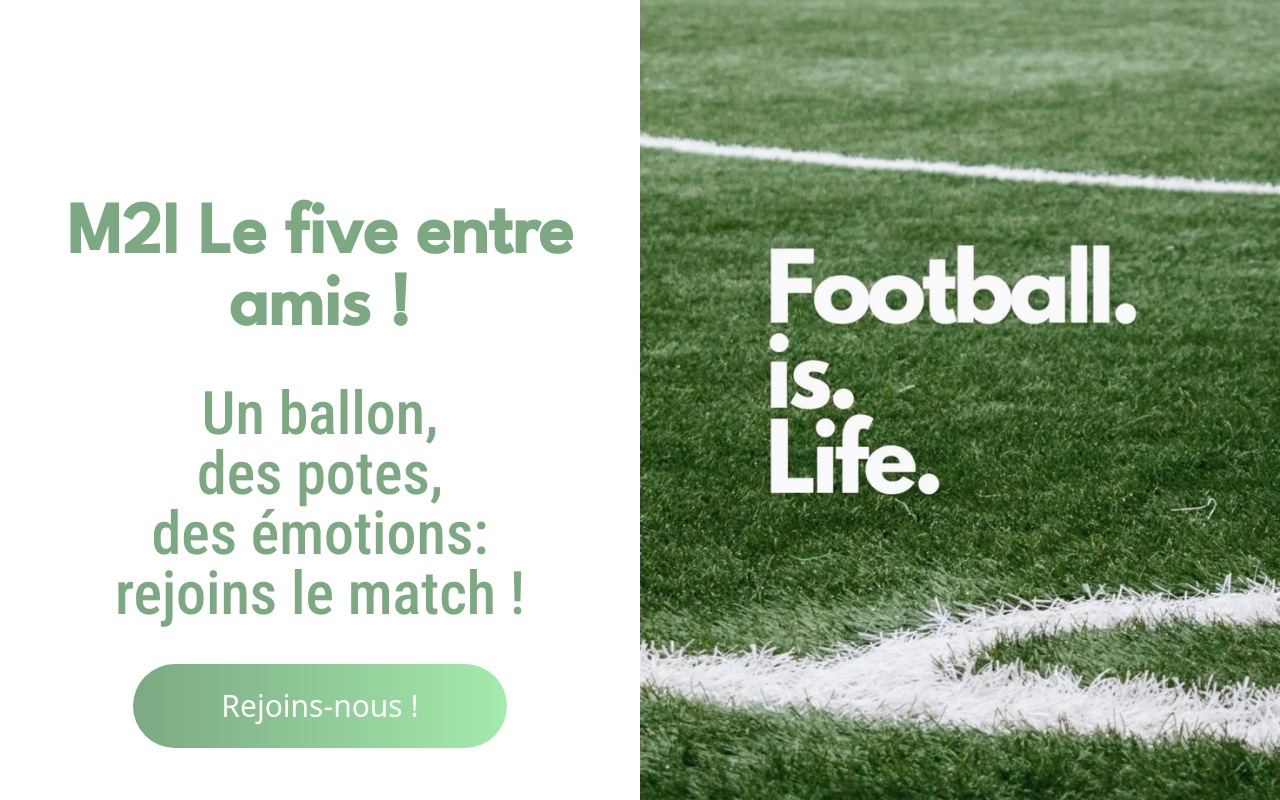
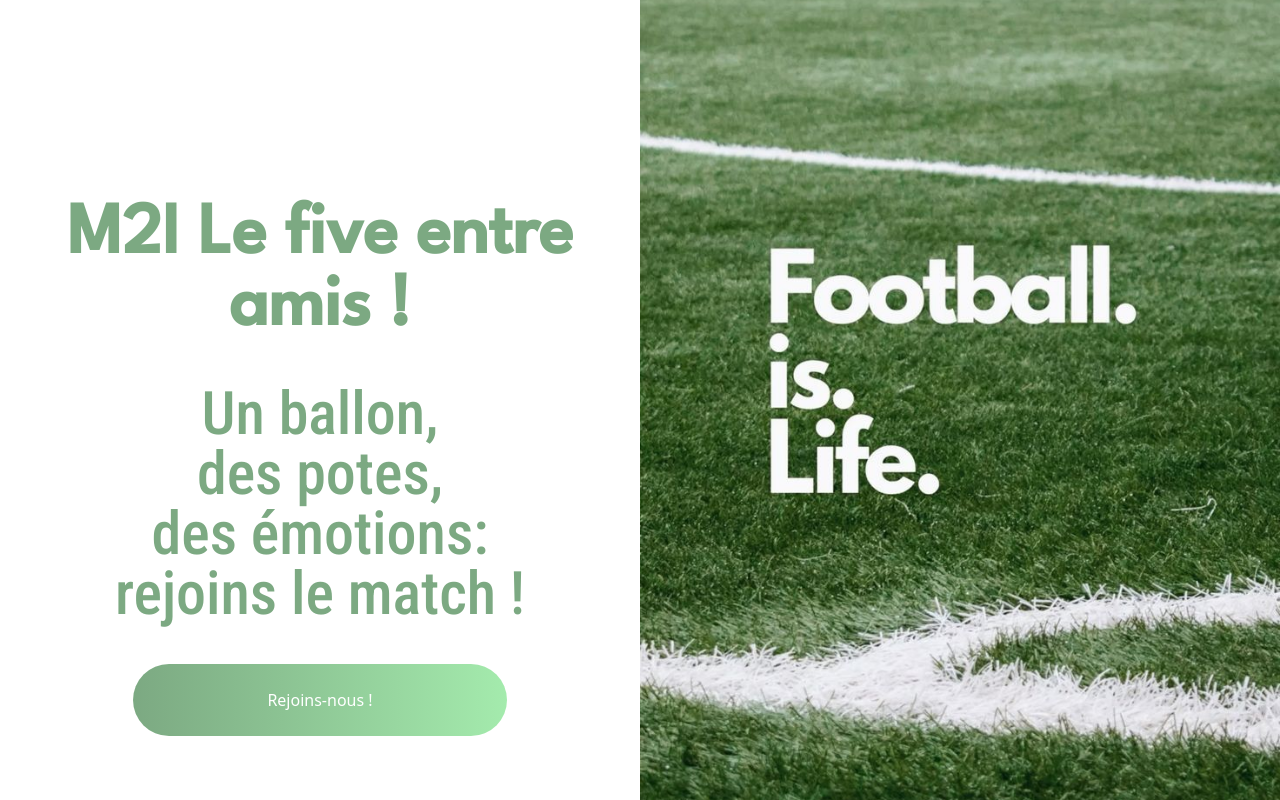
Before and after one commit to Matthieu77220/M2I_Site_Web, a React (Vite) app in the folder app-web/: page / in a window 1280 px wide. Built offline with nearby package versions, Linux system fonts and the light colour scheme.

Commit message:
:money-with-wings: redirection ajouté

```diff
--- a/app-web/package.json
+++ b/app-web/package.json
@@ -16,10 +16,11 @@
     "express": "^5.1.0",
     "express-session": "^1.18.2",
     "mysql2": "^3.15.2",
-    "react": "^19.1.1",
-    "react-dom": "^19.1.1",
+    "react": "^18.3.1",
+    "react-dom": "^18.3.1",
     "react-icons": "^5.5.0",
     "react-router": "^7.9.4",
+    "react-router-dom": "^7.9.4",
     "tailwindcss": "^4.1.14"
   },
   "devDependencies": {
--- a/app-web/src/App.jsx
+++ b/app-web/src/App.jsx
@@ -2,11 +2,20 @@ import { useState } from 'react'
 import reactLogo from './assets/react.svg'
 import viteLogo from '/vite.svg'
 import './css/style.css'
+import {BrowserRouter as Router, Routes, Route} from 'react-router-dom'
 import Home from "./Home.jsx"
+import FormulaireInscription from "./FormulaireInscription.jsx"
 
 function App() {
   return (
-    <Home />
+    <>
+      <Router>
+        <Routes>
+          <Route path="/" element={<Home />} />
+          <Route path="/FormulaireInscription" element={<FormulaireInscription />} />
+        </Routes>
+      </Router>
+    </>
   )
 }
 
--- a/app-web/src/Home.jsx
+++ b/app-web/src/Home.jsx
@@ -1,6 +1,9 @@
 import './css/style.css'
+import { useNavigate } from 'react-router';
 
 function Home() {
+
+    const navigate = useNavigate()
 
   return (
     <>
@@ -46,13 +49,11 @@ function Home() {
           xl:p-6
           hover:opacity-80 hover:cursor-pointer hover:w-8/12 hover:bg-linear-to-r hover:from-[#a4ebad] hover:to-[#7CA982] hover:duration-300
           "
+          onClick={() => navigate('/formulaireinscription')}
           >
-            <p className="
-            md:text-2xl
-            lg:text-2xl
-            xl:text-3xl
-            ">
-              Rejoins-nous !</p>
+            <p className="text-white" id="btn-Home-Inscription">
+                Rejoins-nous !
+            </p>
           </button>
 
         </section>
```
Also changed, not shown: 1 other file (tests, documents, lock files or other folders).
